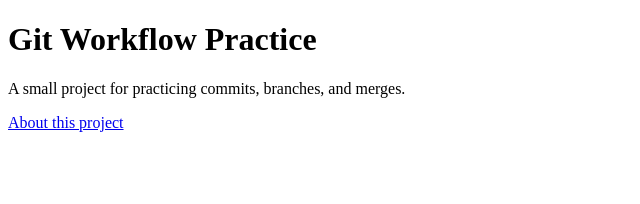
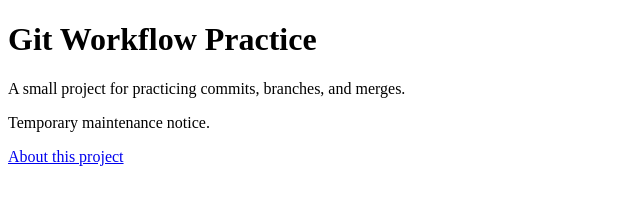
Before and after one commit to ADITYAKUMARRAI2007/git-workflow-login-test-design, a plain HTML site: page index.html in a window 1280 px wide. Shown: the whole page, without its empty margins (0-640 px from the left). Drawn offline with Linux system fonts and the light colour scheme.

Commit message:
Add temporary maintenance notice

```diff
--- a/index.html
+++ b/index.html
@@ -4,6 +4,7 @@
 <body>
   <h1>Git Workflow Practice</h1>
   <p>A small project for practicing commits, branches, and merges.</p>
+  <p>Temporary maintenance notice.</p>
   <a href="about.html">About this project</a>
 </body>
 </html>
```
